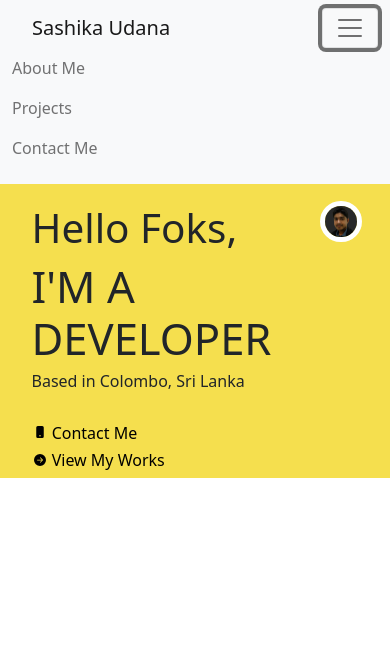
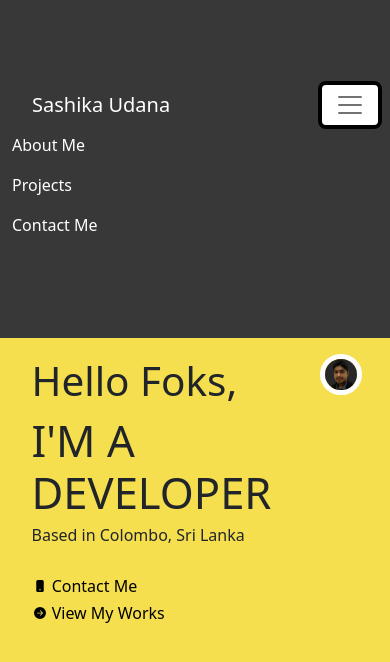
Before and after one commit to sashikau/hello-html, a plain HTML site: page index.html in a window 390 px wide. Both pictures are taken after a click on the button "Toggle navigation". Drawn offline with nearby package versions, Linux system fonts and the light colour scheme.

Commit message:
feat : styling added

```diff
--- a/index.html
+++ b/index.html
@@ -10,20 +10,20 @@
 
 <body>
   <div class="vh-100">
-    <nav class="navbar navbar-expand-lg navbar-light bg-light">
+    <nav class="navbar navbar-expand-lg">
       <div class="container-fluid">
-        <a class="navbar-brand me-auto" style="margin-left: 20px" href="/" data-link>Sashika Udana</a>
+        <a class="navbar-brand me-auto link" style="margin-left: 20px" href="/" data-link>Sashika Udana</a>
 
-        <button class="navbar-toggler bg-light" type="button" data-bs-toggle="collapse"
+        <button class="navbar-toggler navbar-light bg-white" type="button" data-bs-toggle="collapse"
           data-bs-target="#navbarTogglerDemo02" aria-controls="navbarTogglerDemo02" aria-expanded="false"
           aria-label="Toggle navigation">
           <span class="navbar-toggler-icon"></span>
         </button>
         <div class="collapse navbar-collapse" id="navbarTogglerDemo02">
           <ul class="navbar-nav ms-auto mb-2 mb-lg-0">
-            <li class="nav-item"><a class="nav-link" aria-current="page" href="#" data-link>About Me</a></li>
-            <li class="nav-item"><a class="nav-link" href="#" data-link>Projects</a></li>
-            <li class="nav-item"><a class="nav-link" href="#" data-link>Contact Me</a></li>
+            <li class="nav-item"><a class="nav-link link" aria-current="page" href="#" data-link>About Me</a></li>
+            <li class="nav-item"><a class="nav-link link" href="#" data-link>Projects</a></li>
+            <li class="nav-item"><a class="nav-link link" href="#" data-link>Contact Me</a></li>
           </ul>
         </div>
       </div>
--- a/static/index.js
+++ b/static/index.js
@@ -47,3 +47,13 @@ document.addEventListener("DOMContentLoaded", () => {
 
   router();
 });
+
+$('.navbar-toggler').click(function () {
+  if ($('.navbar').hasClass('menu-expand')) {
+    $('#app').removeClass('content-menu-expand');
+    $('.navbar').removeClass('menu-expand');
+  } else {
+    $('.navbar').addClass('menu-expand');
+    $('#app').addClass('content-menu-expand');
+  }
+});
--- a/static/main.css
+++ b/static/main.css
@@ -1,10 +1,22 @@
+.link, .link:hover, .link:visited {
+  color: white;
+}
+
+.navbar {
+  background-color: #383838;
+}
+
+.navbar-toggler {
+  background-color: #181818;
+}
+
 @media(min-width:992px) {
   .navbar {
-    height: 8%;
+    height: 8% !important;
   }
 
   .content {
-    height: 92%;
+    height: 92% !important;
   }
 }
 
@@ -12,4 +24,21 @@
   .navbar-collapse {
     padding-left: 3%;
   }
+
+  .navbar {
+    height: 10%;
+  }
+
+  .content {
+    height: 90%;
+  }
 }
+
+
+.menu-expand {
+  height: 40%;
+}
+
+.content-menu-expand {
+  height: 60%;
+}
```
